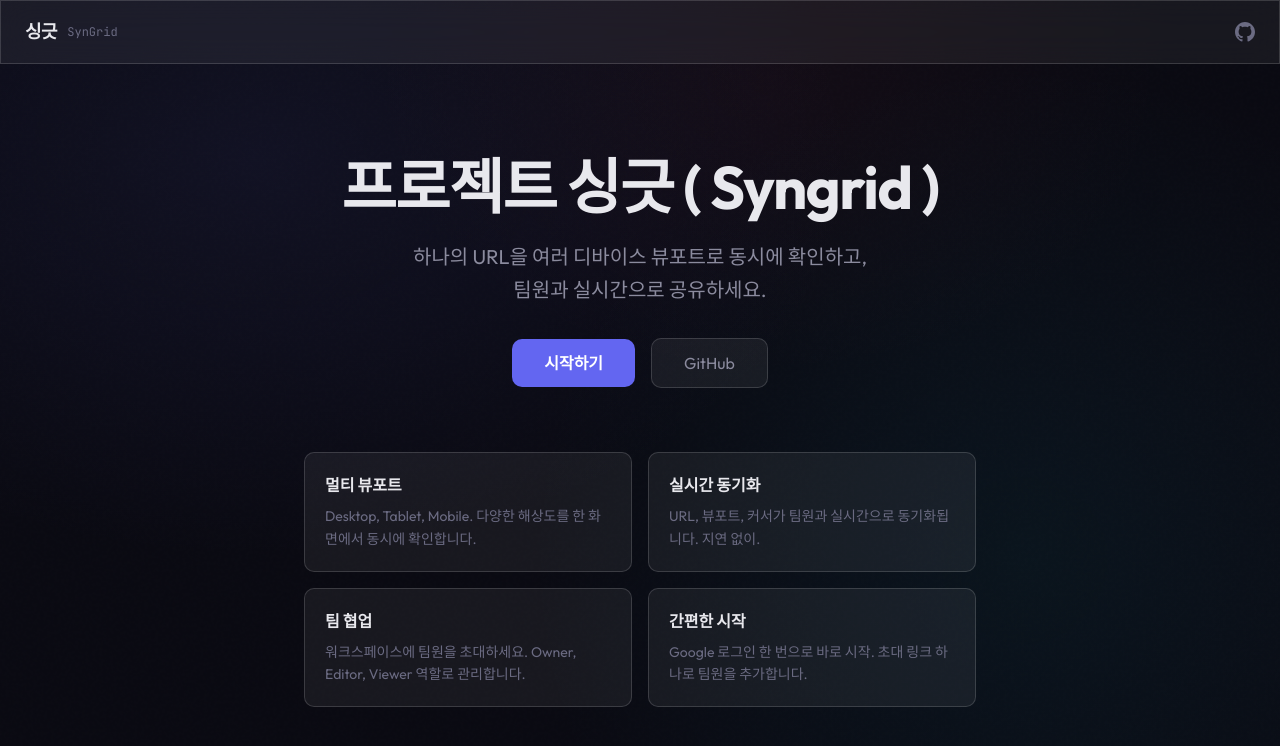
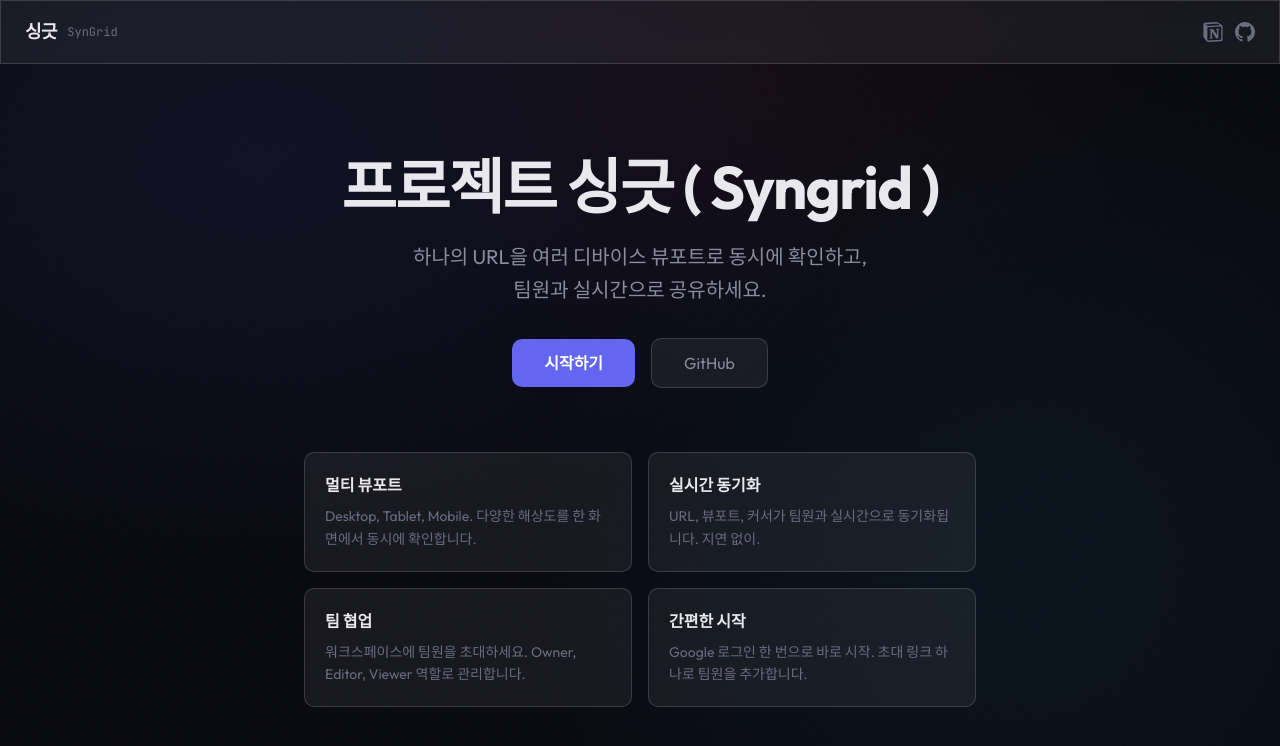
Before and after one commit to k1my3ch4n/Synchronized-Grid, a Next.js app: page / in a window 1280 px wide. Shown: the top 746 px of the page. Built offline with nearby package versions, Linux system fonts and the light colour scheme; no server answers.

Commit message:
feat : 헤더에 Notion 링크 활성화

```diff
--- a/shared/constants/index.ts
+++ b/shared/constants/index.ts
@@ -44,9 +44,9 @@
 } as const;
 
 // ─── 외부 링크 ───
-export const GITHUB_URL =
-  "https://github.com/k1my3ch4n/Synchronized-Grid";
-export const NOTION_URL = "https://notion.so";
+export const GITHUB_URL = "https://github.com/k1my3ch4n/Synchronized-Grid";
+export const NOTION_URL =
+  "https://syngrid.notion.site/Syngrid-32f193d73b2381c0bb27c5f245e23129?pvs=74";
 
 // ─── 유저 색상 ───
 export const USER_COLORS = [
--- a/shared/ui/ExternalLinks.tsx
+++ b/shared/ui/ExternalLinks.tsx
@@ -1,4 +1,4 @@
-import { GITHUB_URL } from "@shared/constants";
+import { GITHUB_URL, NOTION_URL } from "@shared/constants";
 
 function GitHubIcon() {
   return (
@@ -20,6 +20,15 @@
   return (
     <>
       <a
+        href={NOTION_URL}
+        target="_blank"
+        rel="noopener noreferrer"
+        className="text-text-muted hover:text-text-primary transition-colors hover-scale"
+        aria-label="Notion"
+      >
+        <NotionIcon />
+      </a>
+      <a
         href={GITHUB_URL}
         target="_blank"
         rel="noopener noreferrer"
@@ -28,17 +37,6 @@
       >
         <GitHubIcon />
       </a>
-      {/* TODO: Notion URL 확정 후 활성화
-      <a
-        href={NOTION_URL}
-        target="_blank"
-        rel="noopener noreferrer"
-        className="text-text-muted hover:text-text-primary transition-colors"
-        aria-label="Notion"
-      >
-        <NotionIcon />
-      </a>
-      */}
     </>
   );
 }
```
